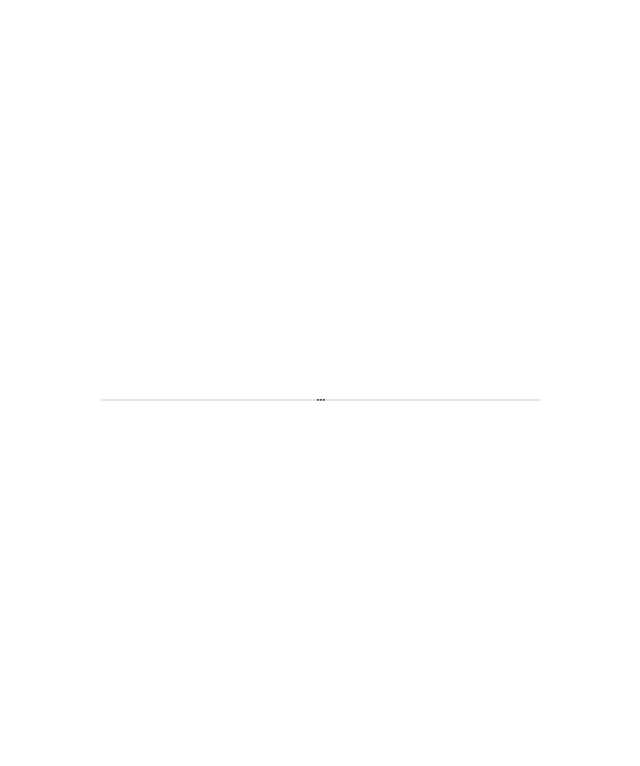
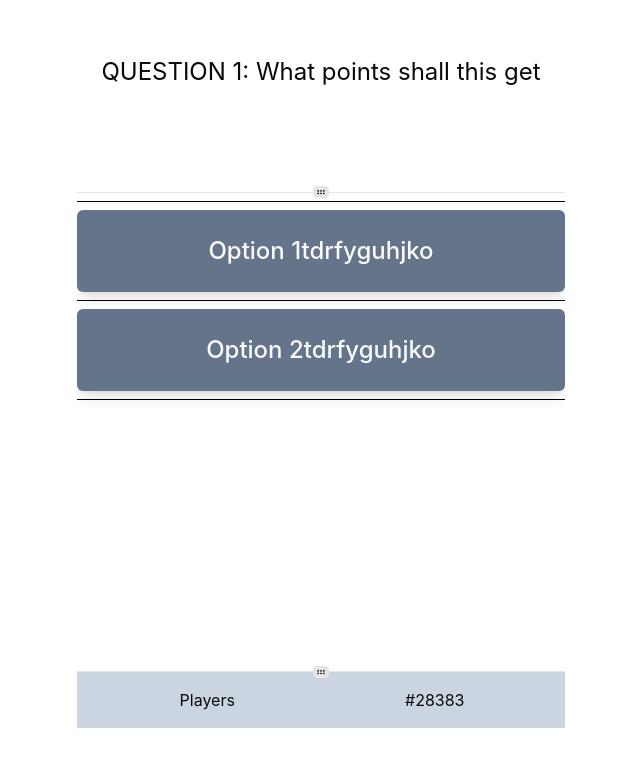
Before and after one commit to Ewrdad/LiveQuery, a React (Vite) app in the folder ui/LiveQuery/: page /player in a window 1280 px wide. Shown: the top 766 px of the page, without its empty margins (319-959 px from the left). Built offline with nearby package versions, Linux system fonts and the light colour scheme.

Commit message:
Finished player screen

```diff
--- a/ui/LiveQuery/package.json
+++ b/ui/LiveQuery/package.json
@@ -10,6 +10,7 @@
     "preview": "vite preview"
   },
   "dependencies": {
+    "@radix-ui/react-progress": "^1.1.0",
     "@radix-ui/react-separator": "^1.1.0",
     "@radix-ui/react-slot": "^1.1.0",
     "class-variance-authority": "^0.7.0",
--- a/ui/LiveQuery/src/App.jsx
+++ b/ui/LiveQuery/src/App.jsx
@@ -26,9 +26,10 @@ const router = createBrowserRouter(
  */
 function App() {
   return (
-    <div className="h-full w-full">
+    <>
+      {" "}
       <RouterProvider router={router} />
-    </div>
+    </>
   );
 }
 
--- a/ui/LiveQuery/src/Player/Player.jsx
+++ b/ui/LiveQuery/src/Player/Player.jsx
@@ -15,44 +15,46 @@ import {
  */
 export const Player = () => {
   const [showResults, setShowResults] = useState(false);
+  // eslint-disable-next-line no-unused-vars
   const [options, setOptions] = useState([
     {
       text: "Option 1",
-      votes: 0,
+      votes: 5,
     },
     {
       text: "Option 2",
-      votes: 0,
+      votes: 2,
     },
   ]);
+  const [players, setPlayers] = useState(10);
 
   return (
-    <ResizablePanelGroup
-      direction="vertical"
-      className="bg-orange-500 h-full w-full"
-    >
-      <ResizablePanel className="text-center text-2xl bg-green-800">
+    <>
+      <ResizablePanelGroup direction="vertical" className="min-h-screen">
+        <ResizablePanel defaultSize={25}>
           {
             // MARK: Header
           }
-        <h4> QUESTION 1: What points shall this get </h4>
+          <h4 className="h-full p-6 text-2xl">
+            {" "}
+            QUESTION 1: What points shall this get{" "}
+          </h4>
         </ResizablePanel>
         <ResizableHandle withHandle />
-      <ResizablePanel>
+        <ResizablePanel defaultSize={75}>
           {
             // MARK: Body
           }
           <div>
-          {/* {showResults ? (
-            <Results options={options} />
+            {showResults ? (
+              <Results options={options} players={players} />
             ) : (
               <Vote options={options} setShowResults={setShowResults} />
-          )} */}
-          sss
+            )}
           </div>
         </ResizablePanel>
         <ResizableHandle withHandle />
-      <ResizablePanel className="bg-red-950">
+        <ResizablePanel defaultSize={25}>
           {
             // MARK: Footer
           }
@@ -66,5 +68,6 @@ export const Player = () => {
           </div>
         </ResizablePanel>
       </ResizablePanelGroup>
+    </>
   );
 };
--- a/ui/LiveQuery/src/Player/components/Results.jsx
+++ b/ui/LiveQuery/src/Player/components/Results.jsx
@@ -1,10 +1,19 @@
-export const Results = ({ options }) => {
+import { Progress } from "@/components/ui/progress";
+
+export const Results = ({ options, players }) => {
   return (
     <div>
       {options.map((option, index) => (
-        <>
-          <p key={index}>{option.text}</p>
-        </>
+        <div key={index} className="flex">
+          <div className="w-1/3 ">{option.text}</div>
+          <div className="w-1/3 align-middle flex items-center ">
+            <Progress
+              value={(option.votes / players) * 100}
+              className="align-middle"
+            />
+          </div>
+          <div className="w-1/3 ">{option.votes}</div>
+        </div>
       ))}
     </div>
   );
--- a/ui/LiveQuery/src/SessionMaster/SessionMaster.jsx
+++ b/ui/LiveQuery/src/SessionMaster/SessionMaster.jsx
@@ -1,3 +1,11 @@
+"use client";
+
+import {
+  ResizableHandle,
+  ResizablePanel,
+  ResizablePanelGroup,
+} from "@/components/ui/resizable";
+
 /**
  * MARK: SessionMaster
  * @description The main screen for the session master
@@ -6,8 +14,13 @@
  */
 export const SessionMaster = () => {
   return (
-    <div>
-      <h1>SessionMaster</h1>
-    </div>
+    <ResizablePanelGroup
+      direction="vertical"
+      className="bg-red-800 w-full h-full min-h-screen min-w-screen"
+    >
+      <ResizablePanel>Onedsaddddddddddddddddddddddddddddd</ResizablePanel>
+      <ResizableHandle withHandle />
+      <ResizablePanel>Two</ResizablePanel>
+    </ResizablePanelGroup>
   );
 };
--- /dev/null
+++ b/ui/LiveQuery/src/components/ui/progress.jsx
@@ -0,0 +1,21 @@
+import * as React from "react"
+import * as ProgressPrimitive from "@radix-ui/react-progress"
+
+import { cn } from "@/lib/utils"
+
+const Progress = React.forwardRef(({ className, value, ...props }, ref) => (
+  <ProgressPrimitive.Root
+    ref={ref}
+    className={cn(
+      "relative h-2 w-full overflow-hidden rounded-full bg-primary/20",
+      className
+    )}
+    {...props}>
+    <ProgressPrimitive.Indicator
+      className="h-full w-full flex-1 bg-primary transition-all"
+      style={{ transform: `translateX(-${100 - (value || 0)}%)` }} />
+  </ProgressPrimitive.Root>
+))
+Progress.displayName = ProgressPrimitive.Root.displayName
+
+export { Progress }
```
Also changed, not shown: 1 other file (tests, documents, lock files or other folders). Lines whose indentation alone changed are shown as unchanged.
